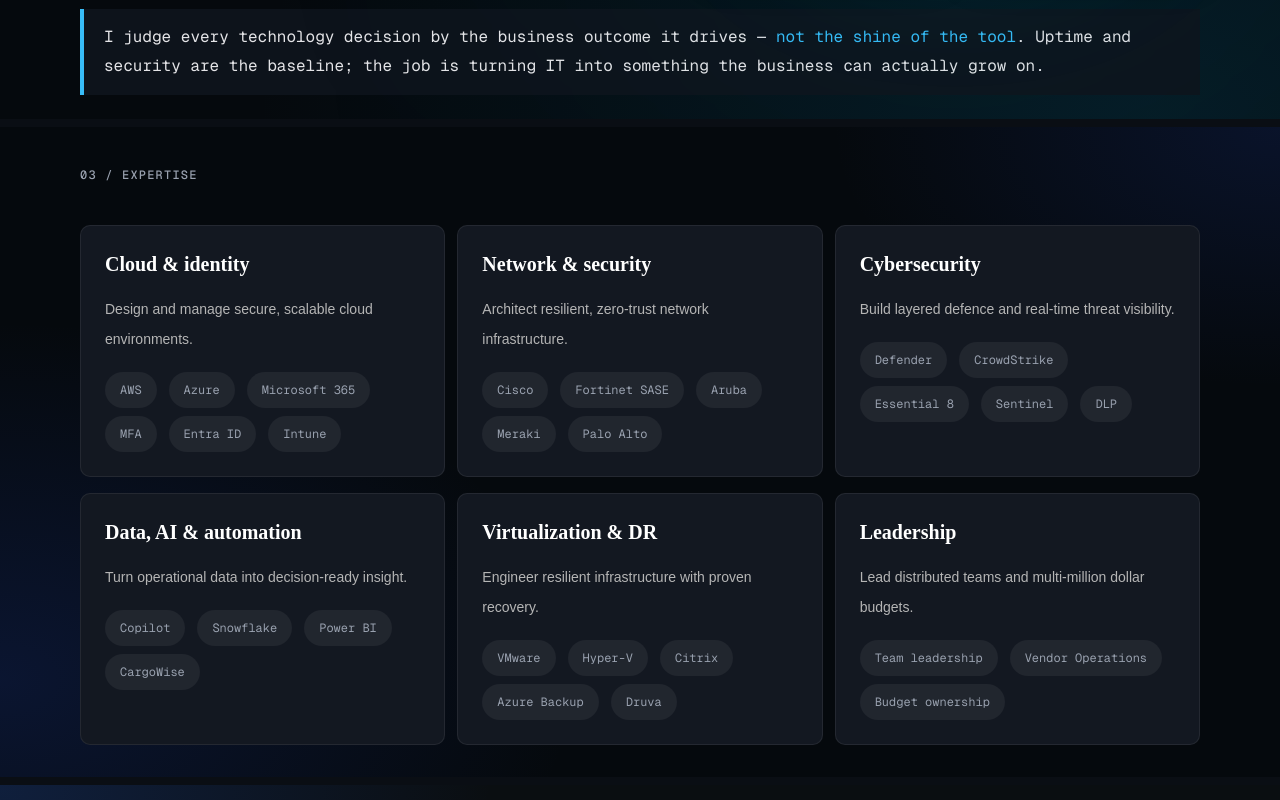
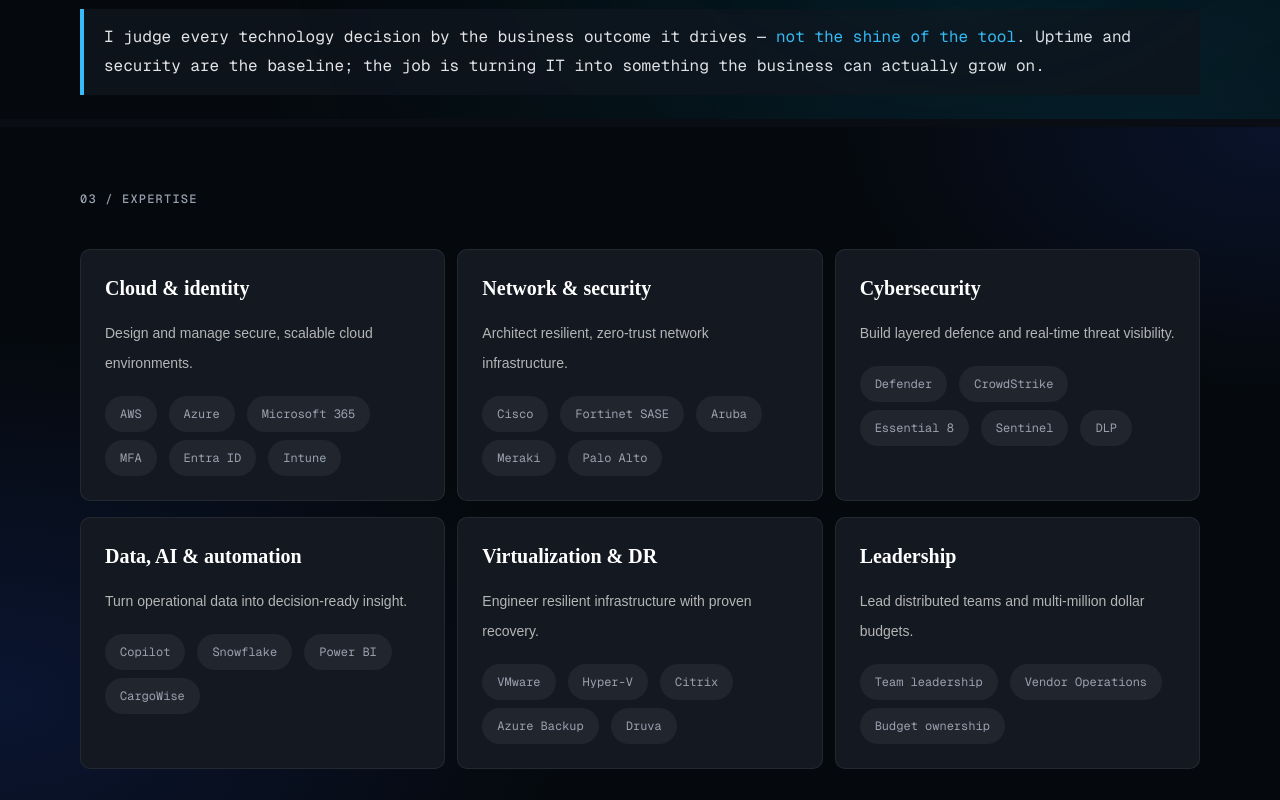
Before and after one commit to shihab-bhuiya/First-intern-Task, a Next.js app: page / in a window 1280 px wide. Shown: the part 1260-2060 px from the top of the page. Built offline with nearby package versions, Linux system fonts and the light colour scheme.

Commit message:
refactor: adjust padding in Skills section for improved layout consistency

```diff
--- a/src/components/Expertise.tsx
+++ b/src/components/Expertise.tsx
@@ -49,7 +49,7 @@ export default function Skills() {
   return (
     <section
       id="expertise"
-      className="relative scroll-mt-[60px] overflow-hidden bg-[#05090d] pb-8 pt-10"
+      className="relative scroll-mt-[66px] overflow-hidden bg-[#05090d] pb-8 pt-16"
     >
       <div
         aria-hidden="true"
```
